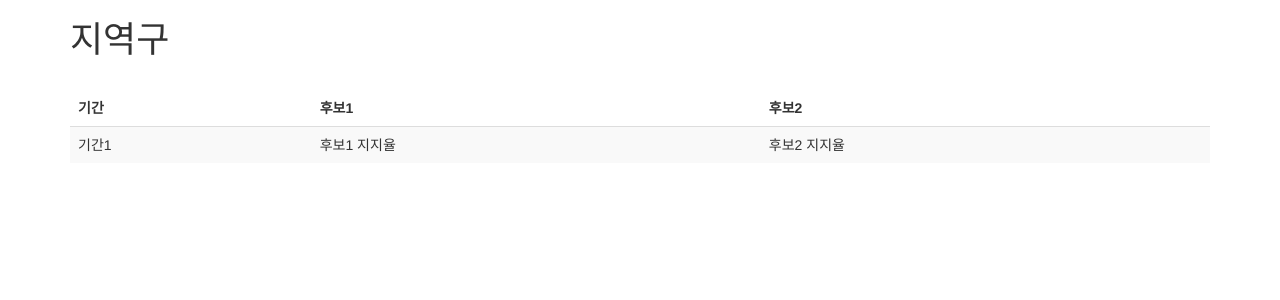
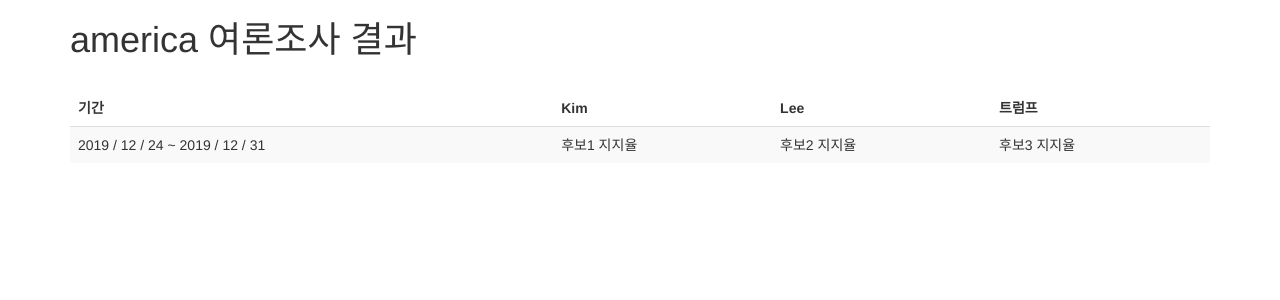
Before and after one commit to nsns0101/django, a Django app: a page that uses elections/templates/elections/result.html in a window 1280 px wide. Shown: the top 300 px of the page. Run offline with Django 3.2, Linux system fonts and the light colour scheme; data comes from the database, SQL or seed files in the repository; both versions use the stored data as it was after the commit; some libraries are stand-ins or nearby versions.

Commit message:
html_views poll result

```diff
--- a/elections/templates/elections/result.html
+++ b/elections/templates/elections/result.html
@@ -2,7 +2,7 @@
 <html lang="en">
 
 <head>
-    <title>지역구 여론조사 결과</title>
+    <title>{{area}} 여론조사 결과</title>
     <meta charset="utf-8">
     <meta name="viewport" content="width=device-width, initial-scale=1">
     <link rel="stylesheet" href="http://maxcdn.bootstrapcdn.com/bootstrap/3.3.6/css/bootstrap.min.css">
@@ -12,22 +12,29 @@
 
 <body>
     <div class="container">
-        <h1>지역구</h1>
+        <h1>{{area}} 여론조사 결과</h1>
         <br>
         <table class="table table-striped">
             <thead>
                 <tr>
                     <td><B>기간</B></td>
-                    <td><B>후보1</B></td>
-                    <td><B>후보2</B></td>
+                    {% for candidate in candidates %}
+                    <td><B>{{candidate.name}}</B></td>
+                    {% endfor %}
                 </tr>
             </thead>
             <tbody>
+                {%for result in poll_results%}
                 <tr>
-                    <td> 기간1 </td>
+                    <td>{{ result.start_date.year }} / {{ result.start_date.month }} / {{ result.start_date.day }}
+                        ~ {{ result.end_date.year}} / {{ result.end_date.month}} / {{ result.end_date.day }}
+                    </td>
+                    <!-- result[start_date]를 html에선 .으로 구분-->
                     <td> 후보1 지지율</td>
                     <td> 후보2 지지율</td>
+                    <td> 후보3 지지율</td>
                 </tr>
+                {%endfor%}
             <tbody>
         </table>
     </div>
--- a/elections/views.py
+++ b/elections/views.py
@@ -50,4 +50,21 @@
     return HttpResponseRedirect("/areas/{}/results".format(poll.area))   #밑의 results의 area에 poll.area에 들어감
 
 def results(request, area):
-    return render(request, 'elections/result.html')
+    candidates = Candidate.objects.filter(area = area)
+
+    polls = Poll.objects.filter(area = area)
+
+    poll_results = []
+    for poll in polls:
+        result = {}
+        result['start_date'] = poll.start_date
+        result['end_date'] = poll.end_date
+
+        poll_results.append(result)
+
+        context = {
+        'candidates' : candidates,
+        'area' : area,
+        'poll_results' : poll_results
+        }
+    return render(request, 'elections/result.html', context)
```
Also changed, not shown: db.sqlite3.
